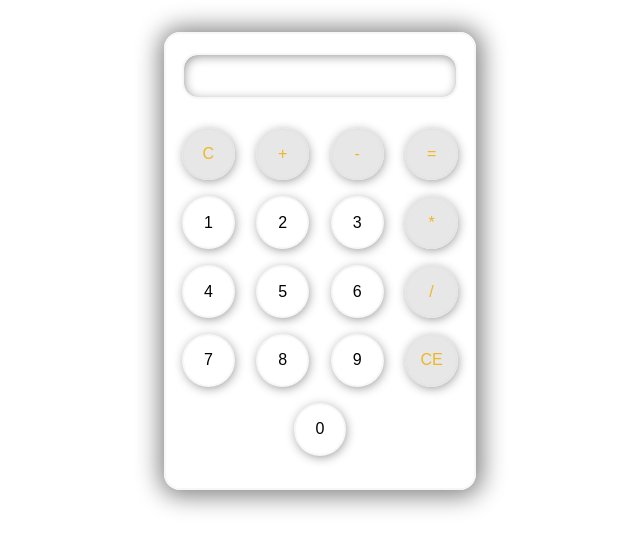
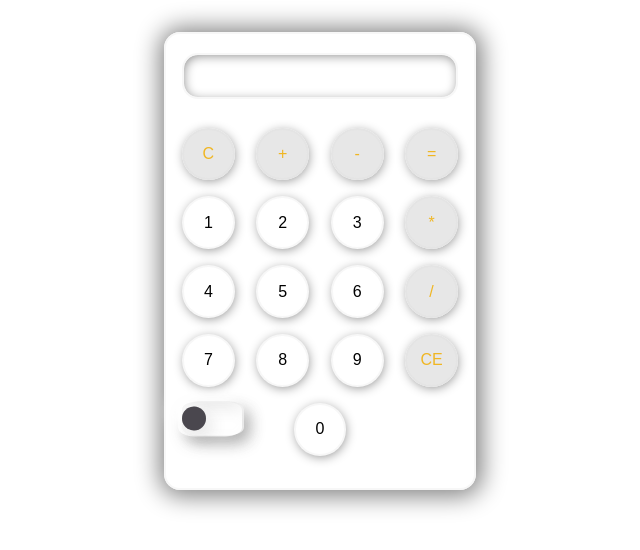
Before and after one commit to amiralimomo/calculator, a website: page index.html in a window 1280 px wide. Shown: the whole page, without its empty margins (320-960 px from the left). Drawn offline with Linux system fonts and the light colour scheme.

Commit message:
fixed bug

```diff
--- a/index.html
+++ b/index.html
@@ -40,7 +40,9 @@
                 </div>
                 <div class="last-row button-row">
                     <button id="zero"  value="0">0</button>
-
+                   <div class="toggle">
+                       <input type="checkbox">
+                   </div>
                 </div>
             </div>
         </div>
--- a/js/main.js
+++ b/js/main.js
@@ -105,6 +105,7 @@ function action(){
 function clear(e) {
     values = []
     calc=''
+    number=''
     showvalue.value = ''
 }
 
--- /dev/null
+++ b/note.txt
@@ -0,0 +1 @@
+made by @amirali_mousa .
--- a/package.json
+++ b/package.json
@@ -4,7 +4,7 @@
   "description": "",
   "main": "index.js",
   "scripts": {
-    "scss": "node-sass -o css scss/style.scss"
+    "scss": "node-sass -o css scss/style.scss -w"
   },
   "keywords": [],
   "author": "",
--- a/scss/style.scss
+++ b/scss/style.scss
@@ -67,9 +67,70 @@ button:active{
 .last-row{
 display: flex;
 justify-content: center;
+position: relative;
 }
 .active{
     background-color: $active-color;
     border:2px solid $active-color   !important;
     color: rgb(240, 182, 35);
 }
+.toggle{
+    position: absolute;
+    top:30%;
+    left: 10%;
+    height: 2.2rem;
+    width: 4rem;
+    transform: translate(-50%, -50%);
+   box-shadow: -7px -7px 15px rgba(255, 255, 255, 0.692),
+   7px 7px 15px rgba(70, 70, 70, 0.356);
+   border-radius: 25% ;
+   display: flex;
+   align-items: center;
+   input[type="checkbox"]{
+       position: absolute;
+       -webkit-appearance: none;
+       height: 2.1rem;
+    width: 3.9rem;
+    border: 5px #ececec;
+    box-shadow: -7px -7px 15px rgba(255,255,255,0.65),
+    7px 7px 15px rgba(70,70,70, .12),
+   inset -7px -7px 15px rgba(255,255,255,0.65),
+   inset 7px 7px 15px rgba(70,70,70, .12);
+   outline: none;
+   cursor: pointer;
+   border-radius: 25%;
+   }
+   input[type="checkbox"]::before,
+   input[type="checkbox"]::after{
+       content: '';
+       position: absolute;
+       margin: auto;
+       top: 0;
+       bottom: 0;
+       transition: .3s;
+   }
+   input[type="checkbox"]::before{
+    height: 1.5rem;
+    width:1.5rem;
+    background-color: #ccc;
+    box-shadow: -7px -7px 15px rgba(255,255,255,0.75),
+    7px 7px 15px rgba(70,70,70, .12);
+    border-radius:50%;
+    left: 0;
+   }
+   input[type="checkbox"]::after{
+    height: 1.5rem;
+    width: 1.5rem;
+    background-color: #4a474e;
+    left: 0;
+    border-radius:50%;
+   }
+   input[type="checkbox"]:checked:after{
+  left: 2rem;
+  background-color: #fbd144;
+   }
+   input[type="checkbox"]:checked::before{
+  background-color: #fbd144;
+  left: 2rem;
+}
+}
```
Also changed, not shown: css/style.css, 1 other file.
